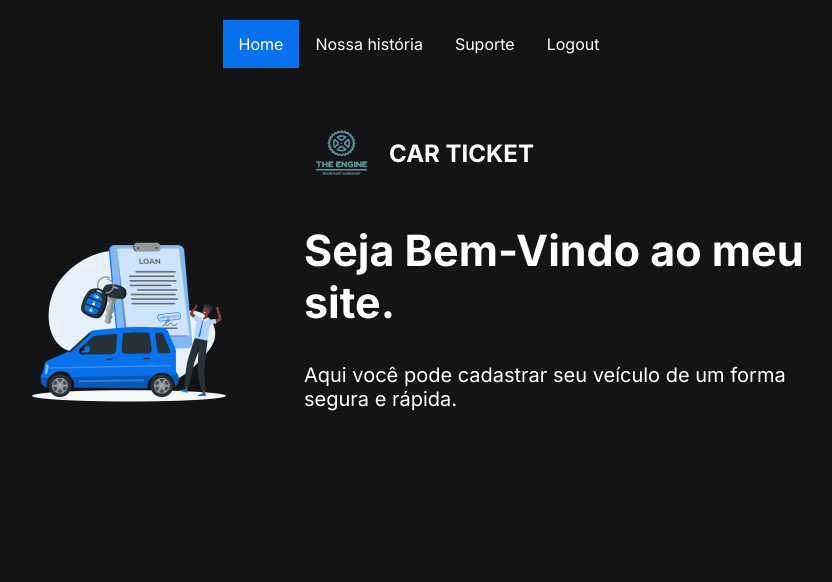
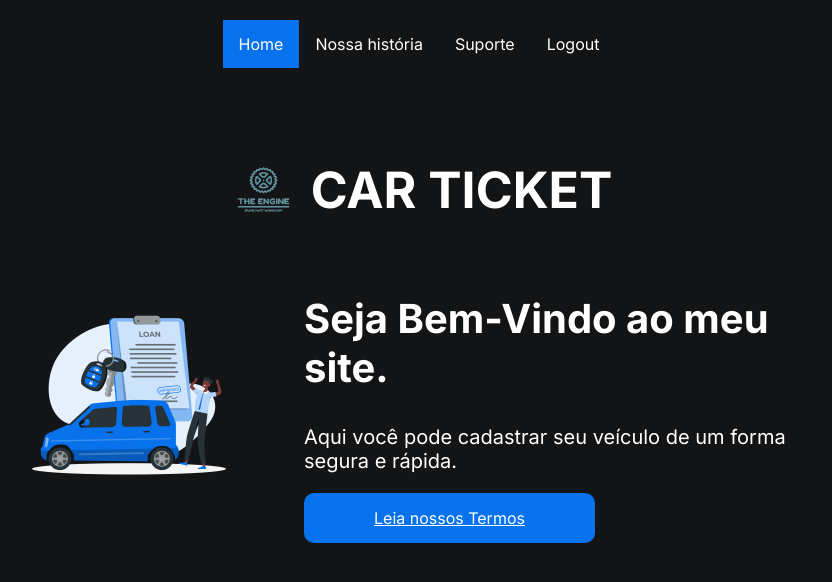
Before and after one commit to LucasGabriel18/Projetinho, a PHP site: page /php/home.php in a window 1280 px wide. Shown: the top 582 px of the page, without its empty margins (221-1053 px from the left). Run offline with PHP 8.4, Linux system fonts and the light colour scheme.

Commit message:
css do button
estilização do butão

```diff
--- a/projeto/css/home.css
+++ b/projeto/css/home.css
@@ -26,6 +26,7 @@
 
 .logo h2{
     color: var(--color-font);
+    font-size: 50px;
 }
 
 .logo img{
@@ -39,7 +40,7 @@
 }
 
 .cardright h2 {
-    font-size: 43px;
+    font-size: 40px;
     color: var(--color-font);
 }
 
@@ -48,6 +49,15 @@
     color: var(--color-font);
 }
 
+.button {
+    background-color: var(--color-button);
+    color: var(--color-font);
+    display: inline-block;
+    padding: 15px 70px;
+    border-radius: 10px;
+    outline: none;
+}
+
 .cardleft img{
     width: 250px;
     height: auto;
--- a/projeto/php/home.php
+++ b/projeto/php/home.php
@@ -15,8 +15,8 @@
             <script src="../js/navbar.js"></script>
             <link rel="stylesheet" href="../css/navbar.css">
             <a href="home.php" class="active">Home</a>
-            <a href="#news">Nossa história</a>
-            <a href="#contact">Suporte</a>
+            <a href="#">Nossa história</a>
+            <a href="#">Suporte</a>
             <a href="index.php">Logout</a>
             <a href="javascript:void(0);" class="icon" onclick="myFunction()">
                 <i class="fa fa-bars"></i>
@@ -34,6 +34,7 @@
         <div class="cardright">
             <h2>Seja Bem-Vindo ao meu site.</h2>
             <p>Aqui você pode cadastrar seu veículo de um forma segura e rápida.</p>
+            <a class="button" href="#">Leia nossos Termos</a>
         </div>
     </section>
 </body>
```
